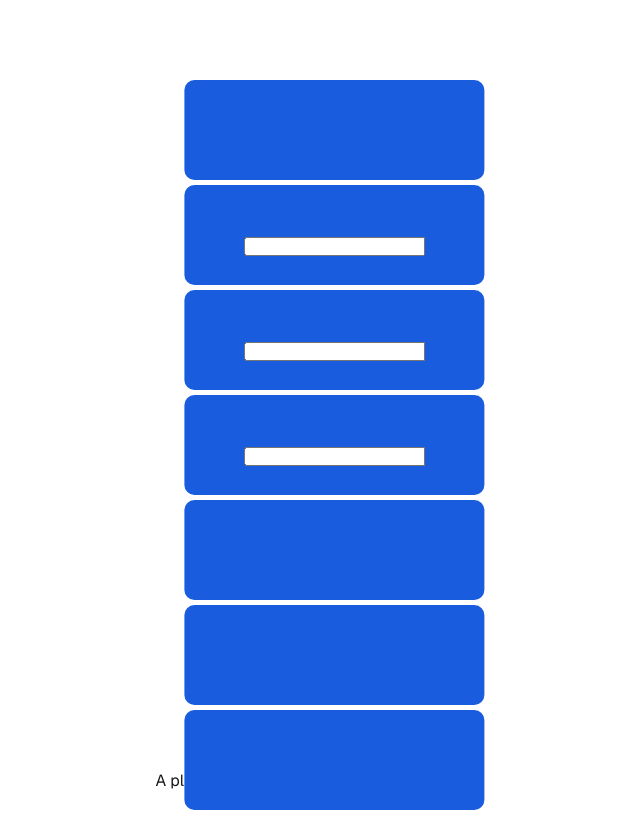
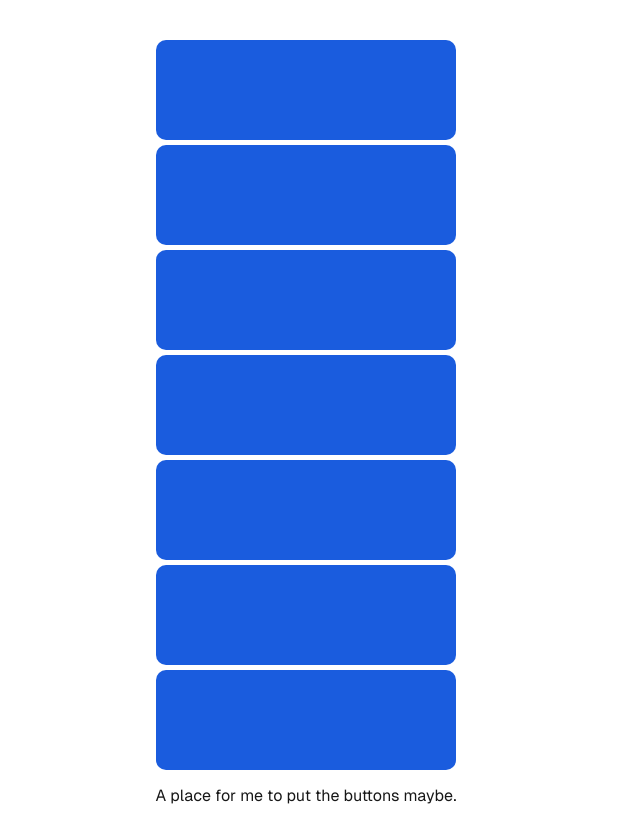
Before and after one commit to mercymorned/the-chase, a Next.js app: page / in a window 1280 px wide. Shown: the whole page, without its empty margins (334-974 px from the left). Built offline with nearby package versions, Linux system fonts and the light colour scheme.

Commit message:
feat: update styles for InputSquare and temporarily remove InputSquare components for intial set up

```diff
--- a/src/app/page.js
+++ b/src/app/page.js
@@ -1,4 +1,3 @@
-import Image from "next/image";
 import styles from "./page.module.css";
 
 function Square() {
@@ -16,9 +15,9 @@ export default function HomePage() {
 
         <div className={styles.squares}>
           <Square />
-          <InputSquare />
-          <InputSquare />
-          <InputSquare />
+          <Square />
+          <Square />
+          <Square />
           <Square />
           <Square />
           <Square />
--- a/src/app/page.module.css
+++ b/src/app/page.module.css
@@ -180,7 +180,7 @@ a.secondary {
   color: white;
 }
 
-.squares {
+/* .squares {
   width: 10%;
   height: 100px;
   line-height: 105px;
@@ -188,4 +188,18 @@ a.secondary {
   left: 45%;
   top: 10%;
   transform: translateX(-45%);
+} */
+
+.squareinput {
+  width:250px;
+  background: transparent;
+  border-radius: 0;
+  font-family: 'Futura';
+  font-size: 48px;
+  text-align: center;
+  color: white;
+  border-top-style: hidden;
+  border-right-style: hidden;
+  border-left-style: hidden;
+  border-bottom-style: hidden;
 }
```
